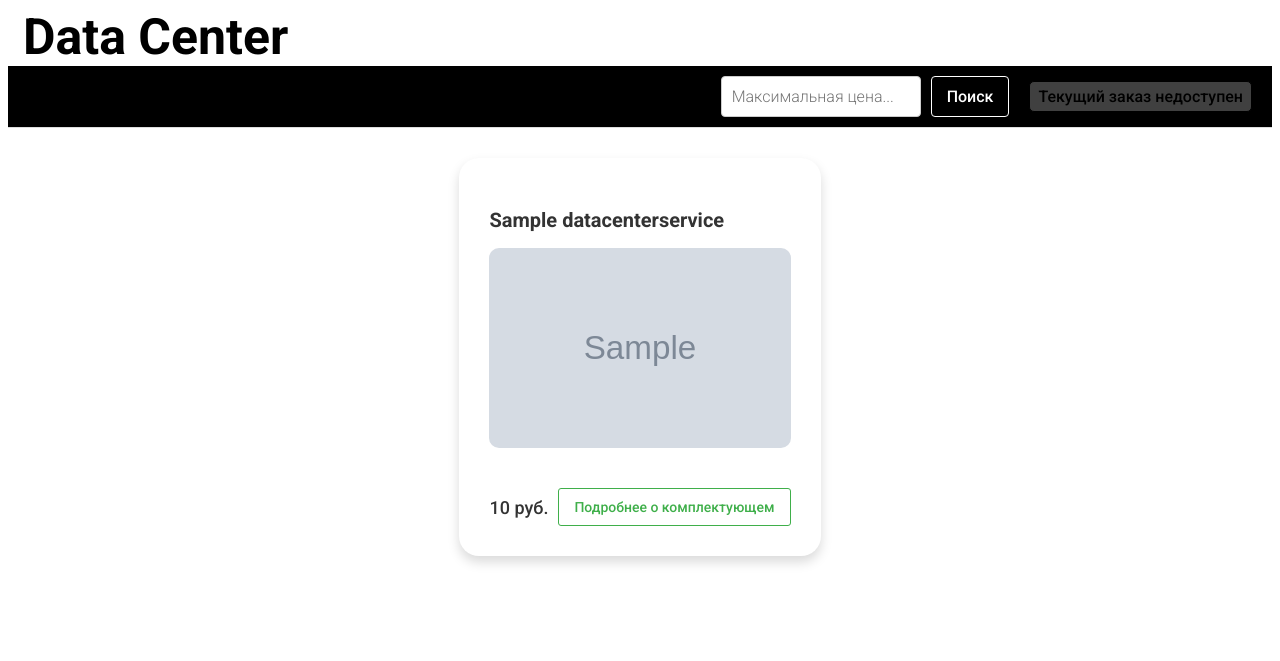
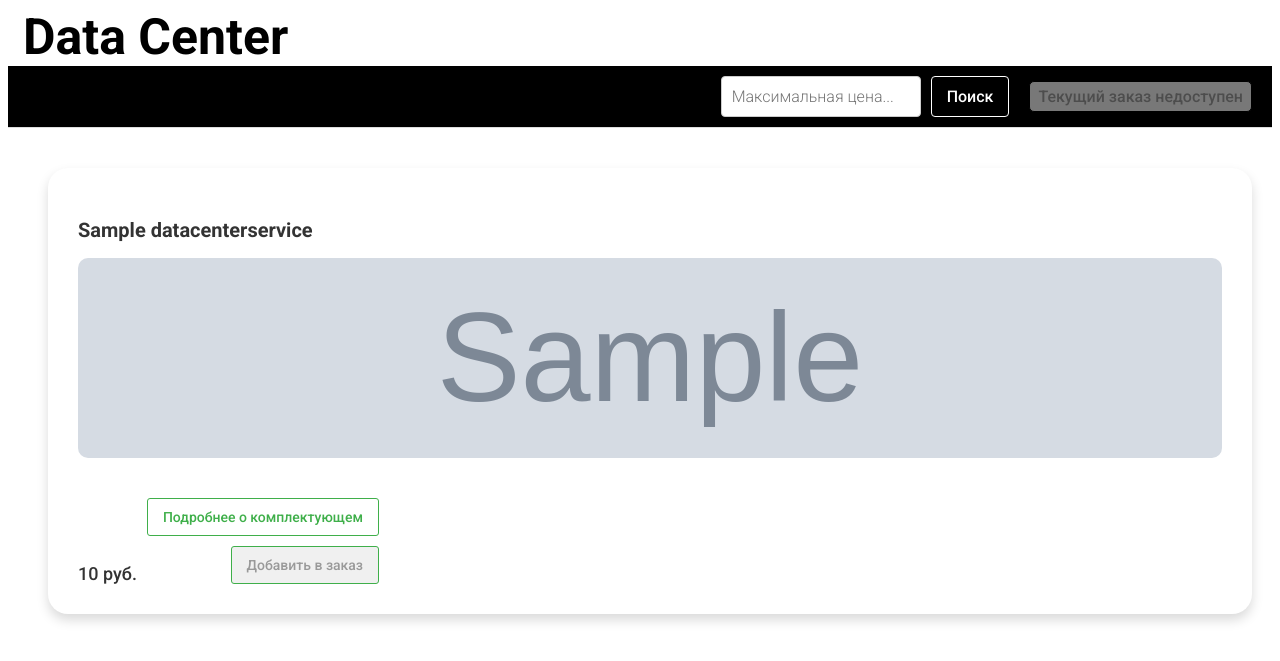
Before and after one commit to 1OSK/Backend, a Django app: page / in a window 1280 px wide. Shown: the top 661 px of the page. Run offline with Django 5.2, Linux system fonts and the light colour scheme; tables that the repository leaves empty hold one stand-in row (values such as "Sample post"); grey boxes marked "Sample" are stand-in pictures.

Commit message:
правки
В приложении
- добавить кнопку добавить в заявку.
- ошибка url при удаленной заявке

код

- не надо создавать заявку при получении. Только при добавлении услуги в заявку (если ее нет)
- количество считать через ORM

```diff
--- a/datacenter/datacenter_app/templates/datacenter_app/equipment_list_view_datacenter.html
+++ b/datacenter/datacenter_app/templates/datacenter_app/equipment_list_view_datacenter.html
@@ -14,6 +14,16 @@
             {% endif %}
             <div class="button-container">
                 <span class="card-button">Подробнее о комплектующем</span>
+                <div class="add-button-container">
+                    {% if user.is_authenticated %}
+                    <form method="post" action="{% url 'add_service_to_order_datacenter' equipment.id %}">
+                        {% csrf_token %}
+                        <button type="submit" class="card-button">Добавить в заказ</button>
+                    </form>
+                    {% else %}
+                    <button class="card-button disabled" disabled>Добавить в заказ</button>
+                    {% endif %}
+                </div>
             </div>
         </div>
     </a>
--- a/datacenter/datacenter_app/templates/datacenter_app/order_detail_view_datacenter.html
+++ b/datacenter/datacenter_app/templates/datacenter_app/order_detail_view_datacenter.html
@@ -16,16 +16,19 @@
                     <p>Итоговая стоимость: {{ total_price_datacenter }} руб.</p>
                 {% endif %}
 
+                {% if order_datacenter.status != 'deleted' %}
                     <form method="POST" action="{% url 'update_order_status_datacenter' order_datacenter.id %}">
                         {% csrf_token %}
                         <button type="submit" name="action" value="delete" class="btn btn-danger">Удалить заказ</button>
                     </form>
+                {% endif %}
             </div>
         </div>
 
         <div class="equipment-list-container">
             <h2 class="equipment-heading">Комплектующие в заказе</h2>
             <div class="equipment-list">
+                {% if equipment_in_order_datacenter %}
                     {% for item in equipment_in_order_datacenter %}
                     <div class="equipment-item">
                         <a href="{% url 'equipment_detail_view_datacenter' item.equipment_datacenter.id %}" class="card">
@@ -44,6 +47,9 @@
                         </div>
                     </div>
                     {% endfor %}
+                {% else %}
+                    <p>Ваш заказ пуст. Добавьте комплектующие, чтобы продолжить.</p>
+                {% endif %}
             </div>
         </div>
     </div>
--- a/datacenter/datacenter_app/views.py
+++ b/datacenter/datacenter_app/views.py
@@ -4,17 +4,16 @@
 from django.utils import timezone
 from django.http import Http404
 from django.db import connection
+from django.db import models
 
 # Вьюха для отображения списка оборудования
 def equipment_list_view_datacenter(request):
-    # Получаем максимальную цену из GET-параметров
     max_price_datacenter = request.GET.get('price_datacenter', '')
 
     # Фильтруем только активные услуги
     equipment_queryset = DatacenterService.objects.filter(status='active')
     current_order = None  # Инициализируем переменную для хранения текущего заказа
 
-    # Если пользователь аутентифицирован
     if request.user.is_authenticated:
         # Получаем черновик заказа, если он существует
         current_order = DatacenterOrder.objects.filter(creator=request.user, status='draft').first()
@@ -24,25 +23,19 @@
             current_order = DatacenterOrder.objects.create(creator=request.user, status='draft')
             print("Создан новый черновик:", current_order.id)
 
-        # Автоматически добавляем услуги в черновик
-        for service in equipment_queryset:
-            add_service_to_order_datacenter(request, service.id)
-
     # Фильтруем оборудование по максимальной цене, если указана
     if max_price_datacenter:
         try:
             max_price_value = int(max_price_datacenter)
             equipment_queryset = equipment_queryset.filter(price__lte=max_price_value)
         except ValueError:
-            pass  # Игнорируем, если значение цены не является числом
+            # Если значение не является числом, можно обработать ошибку
+            print("Некорректное значение цены:", max_price_datacenter)
 
-    # Подсчитываем количество всех услуг в черновике
-    total_quantity = sum(item.quantity for item in DatacenterOrderService.objects.filter(order=current_order)) if current_order else 0
-
-    # Проверяем, есть ли услуги в черновике
+    # Подсчитываем общее количество услуг в текущем заказе
+    total_quantity = DatacenterOrderService.objects.filter(order=current_order).aggregate(total_quantity=models.Sum('quantity'))['total_quantity'] or 0 if current_order else 0
     has_services_in_order = current_order is not None and total_quantity > 0
 
-    # Возвращаем рендеринг шаблона с переданными данными
     return render(request, 'datacenter_app/equipment_list_view_datacenter.html', {
         'equipment_list_datacenter': equipment_queryset,
         'current_order_id_datacenter': current_order.id if current_order else None,
@@ -65,7 +58,6 @@
         'characteristics_list_datacenter': characteristics_list_datacenter,
     })
 
-# Функция для добавления услуги в заказ (только для аутентифицированных пользователей)
 @login_required
 def add_service_to_order_datacenter(request, service_id):
     # Получаем услугу по её ID или возвращаем 404
@@ -79,40 +71,44 @@
         current_order = DatacenterOrder.objects.create(creator=request.user, status='draft')
         print("Создан новый черновик:", current_order.id)
 
-    # Проверяем, пустой ли текущий заказ
-    order_services_count = DatacenterOrderService.objects.filter(order=current_order).count()
+    # Проверяем, есть ли услуга в текущем заказе
+    order_service, created = DatacenterOrderService.objects.get_or_create(
+        order=current_order,
+        service=service,
+        defaults={'quantity': 0}  # Инициализируем количество как 0
+    )
 
-    # Если заказ пуст, добавляем услугу
-    if order_services_count == 0:
-        order_service, created = DatacenterOrderService.objects.get_or_create(
-            order=current_order,
-            service=service,
-            defaults={'quantity': 1}
-        )
-        # Логируем добавление или обновление услуги
-        if created:
-            print(f"Услуга {service.name} добавлена в черновик {current_order.id}.")
-        else:
-            order_service.quantity += 1
-            order_service.save()
-            print(f"Услуга {service.name} обновлена в черновике {current_order.id}.")
+    # Увеличиваем количество услуги
+    order_service.quantity += 1
+    order_service.save()
+
+    # Логируем добавление услуги
+    if created:
+        print(f"Услуга {service.name} добавлена в черновик {current_order.id}.")
     else:
-        print(f"Услуга {service.name} не добавлена, так как черновик {current_order.id} не пуст.")
+        print(f"Услуга {service.name} обновлена в черновике {current_order.id}. Количество: {order_service.quantity}")
 
     # Перенаправляем на список услуг после добавления
     return redirect('equipment_list_view_datacenter')
 
-# Вьюха для просмотра деталей заказа (только для аутентифицированных пользователей)
 @login_required
 def order_detail_view_datacenter(request, order_id_datacenter):
-    # Получаем заказ по его ID или возвращаем 404
-    selected_order_datacenter = get_object_or_404(DatacenterOrder, id=order_id_datacenter, creator=request.user, status__in=['draft', 'formed', 'completed'])
+    # Пытаемся получить заказ по его ID или возвращаем 404
+    selected_order_datacenter = get_object_or_404(DatacenterOrder, id=order_id_datacenter, creator=request.user)
 
     # Получаем все услуги, добавленные в заказ
     equipment_in_order_datacenter = DatacenterOrderService.objects.filter(order=selected_order_datacenter)
 
-    # Подсчитываем количество услуг в заказе
-    equipment_count_in_order_datacenter = sum(item.quantity for item in equipment_in_order_datacenter)
+    # Проверяем статус заказа
+    if selected_order_datacenter.status == 'deleted' or not equipment_in_order_datacenter.exists():
+        # Возвращаем пустую корзину, если заказ удален или нет услуг
+        return render(request, 'datacenter_app/order_detail_view_datacenter.html', {
+            'order_datacenter': selected_order_datacenter,
+            'equipment_in_order_datacenter': None,  # Указываем None для услуг
+            'equipment_count_in_order_datacenter': 0,  # Указываем 0 для количества услуг
+            'total_price_datacenter': 0,  # Указываем 0 для общей стоимости
+            'is_empty_cart': True,  # Добавляем флаг для проверки пустой корзины
+        })
 
     # Создаем список данных об услугах для отображения в шаблоне
     equipment_data = [
@@ -124,15 +120,18 @@
         for item in equipment_in_order_datacenter
     ]
 
+    # Подсчитываем общее количество услуг в заказе
+    equipment_count_in_order_datacenter = sum(item.quantity for item in equipment_in_order_datacenter)
+
     # Возвращаем рендеринг шаблона с переданными данными
     return render(request, 'datacenter_app/order_detail_view_datacenter.html', {
         'order_datacenter': selected_order_datacenter,
         'equipment_in_order_datacenter': equipment_data,
         'equipment_count_in_order_datacenter': equipment_count_in_order_datacenter,
         'total_price_datacenter': selected_order_datacenter.total_price,
+        'is_empty_cart': False,  # Указываем, что корзина не пустая
     })
 
-# Функция для обновления статуса заказа (только для аутентифицированных пользователей)
 @login_required
 def update_order_status_datacenter(request, order_id_datacenter):
     # Обрабатываем только POST-запросы
@@ -161,14 +160,7 @@
                 """, [order_id_datacenter])
                 print(f"Заказ {order.id} удален.")
 
-                # Создаем новый черновик
-                cursor.execute("""
-                    INSERT INTO datacenter_app_datacenterorder (creator_id, status, total_price, creation_date)
-                    VALUES (%s, 'draft', 0, NOW())
-                    RETURNING id
-                """, [request.user.id])
-                new_order_id = cursor.fetchone()[0]
-                print(f"Создан новый черновик: {new_order_id}")
+                # Здесь не создаем новый черновик, это будет сделано в add_service_to_order_datacenter
 
                 # Перенаправляем на список услуг после удаления заказа
                 return redirect('equipment_list_view_datacenter')
--- a/datacenter/static/styles.css
+++ b/datacenter/static/styles.css
@@ -23,11 +23,11 @@
 .container {
     display: grid;
     grid-template-columns: repeat(auto-fit, minmax(300px, 1fr));
-    gap: 30px;
+    gap: 30px; /* Расстояние между карточками */
+    padding: 30px; /* Отступ вокруг контейнера */
+    max-width: 1300px; /* Максимальная ширина контейнера */
+    margin: 0 auto; /* Центровка контейнера */
     width: 100%;
-    max-width: 1300px;
-    margin: 0 auto;
-    padding: 30px;
 }
 
 .card {
@@ -41,26 +41,23 @@
     padding: 30px;
     box-shadow: 0 6px 12px rgba(0, 0, 0, 0.15);
     transition: transform 0.3s ease, box-shadow 0.3s ease;
-    position: relative;
-    max-width: 800px;
-    margin: 0 auto;
-    /* Удалите высоту и overflow, чтобы карточка могла изменять размер */
-    height: auto;
-    overflow: visible;
+    margin: 10px;
+    width: 100%;
+    min-height: 150px;
 }
-
 .card:hover {
     transform: translateY(-10px);
     box-shadow: 0 8px 16px rgba(0, 0, 0, 0.2);
 }
 .card-price-button-container {
     display: flex;
-    justify-content: space-between;
+    justify-content: space-start;
     align-items: center;
     margin-top: auto;
     padding-top: 20px;
-    gap: 10px; /* Минимальное расстояние между элементами */
+    gap: 10px;
 }
+
 
 .price {
     font-size: 18px;
@@ -68,13 +65,14 @@
     color: #333;
     margin: 0;
     white-space: nowrap; /* Предотвращает перенос текста */
+    align-self: flex-end;
 }
 
 .button-container {
     display: flex;
-    justify-content: center;
-    width: auto;
-    margin: 0;
+    flex-direction: column; /* Размещает кнопки друг под другом */
+    align-items: flex-start; /* Выравнивает кнопки по левому краю */
+    gap: 10px;
 }
 
 .card-button {
@@ -89,17 +87,39 @@
     transition: background-color 0.3s ease, color 0.3s ease;
     text-align: center;
     display: inline-block;
-    white-space: nowrap; /* Предотвращает перенос текста */
-    overflow: hidden; /* Обрезает текст, если он слишком длинный */
-    text-overflow: ellipsis; /* Добавляет троеточие, если текст обрезан */
-    max-width: 100%; /* Задайте максимальную ширину, если требуется */
+    white-space: nowrap;
+    overflow: hidden;
+    text-overflow: ellipsis;
+    max-width: 100%;
+}
+.card-button.disabled {
+    background-color: #f0f0f0; /* Цвет фона для неактивной кнопки */
+    color: #999; /* Цвет текста для неактивной кнопки */
+    cursor: not-allowed; /* Курсор указывает, что кнопка неактивна */
 }
 
+.card-button.disabled:hover {
+    background-color: #f0f0f0; /* Убедитесь, что фон не меняется при наведении */
+    color: #999; /* Убедитесь, что цвет текста не меняется при наведении */
+}
+.current-order-button.disabled {
+    background-color: #f0f0f0; /* Цвет фона для неактивной кнопки */
+    color: #999; /* Цвет текста для неактивной кнопки */
+    cursor: not-allowed; /* Курсор указывает, что кнопка неактивна */
+    pointer-events: none; /* Отключает все события наведения и клика */
+}
+
+.current-order-button.disabled:hover {
+    background-color: #f0f0f0; /* Убедитесь, что фон не меняется при наведении */
+    color: #999; /* Убедитесь, что цвет текста не меняется при наведении */
+}
 .card-button:hover {
     background-color: #3faf4a;
     color: #fff;
 }
-
+.add-button-container {
+    margin-left: auto; /* Отодвигает контейнер кнопки вправо */
+}
 /* Контейнеры */
 .background-block {
     background-color: #ffffff;
--- a/datacenter/templates/base.html
+++ b/datacenter/templates/base.html
@@ -28,7 +28,7 @@
                     Текущий заказ (Оборудование: {{ equipment_count_in_order_datacenter }})
                 </a>
             {% else %}
-                <a href="#" class="current-order-button inactive">Текущий заказ недоступен</a>
+                <a href="#" class="current-order-button disabled" disabled>Текущий заказ недоступен</a>
             {% endif %}
         </div>
         {% endif %}
```
Also changed, not shown: datacenter/datacenter_app/templates/datacenter_app/empty_order_detail_view_datacenter.html (added). Lines whose indentation alone changed are shown as unchanged.
